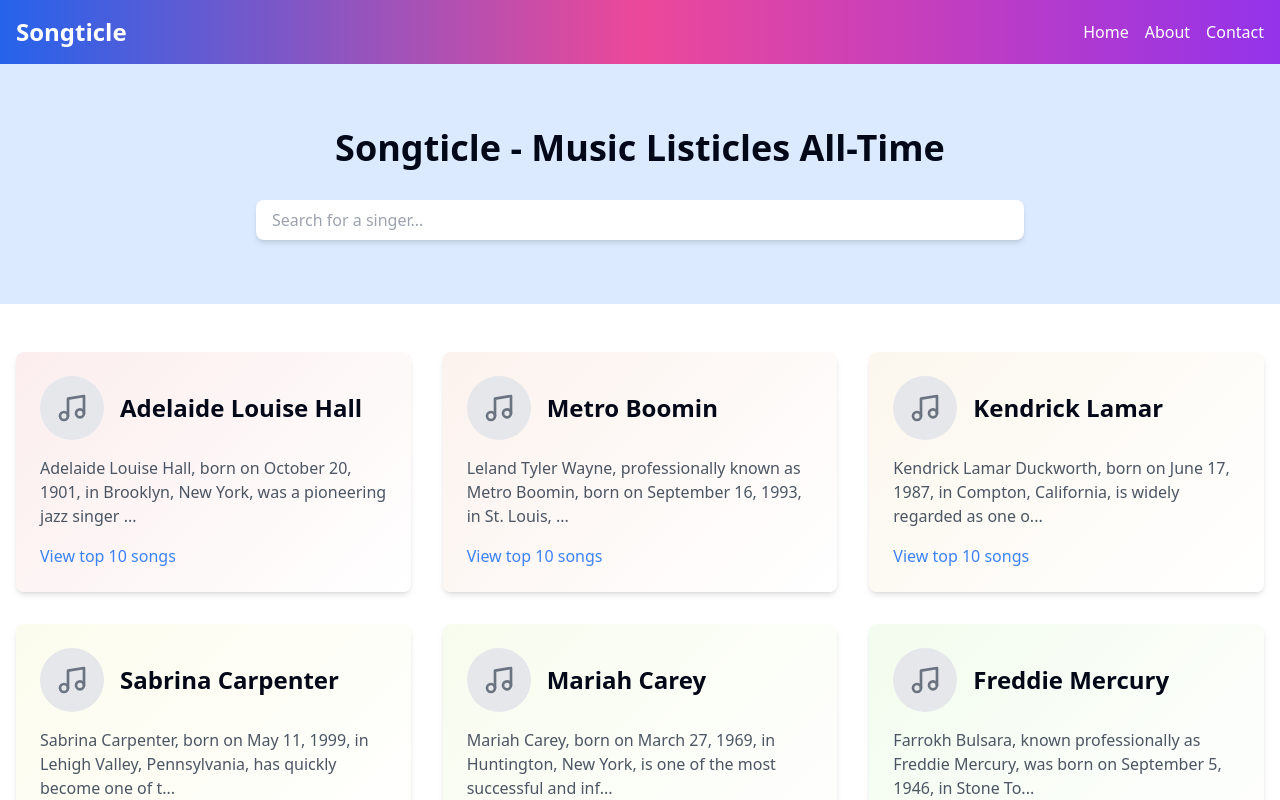
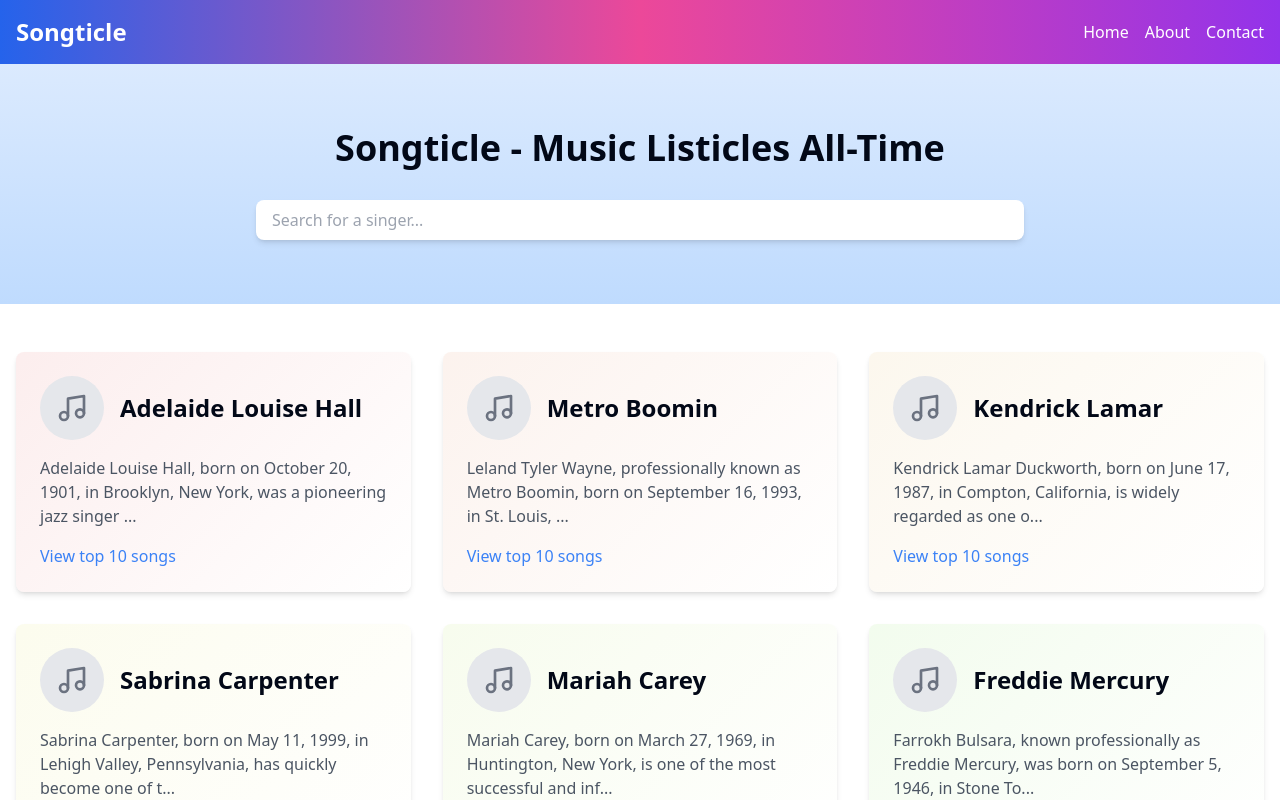
Before and after one commit to ilyasakkus/songticle, a React (Vite) app: page / in a window 1280 px wide. Shown: the top 800 px of the page. Built offline with nearby package versions, Linux system fonts and the light colour scheme.

Commit message:
Change header background color
Updated the header component to use a gradient ice blue color for the background.
[skip gpt_engineer]

```diff
--- a/src/pages/Index.jsx
+++ b/src/pages/Index.jsx
@@ -73,7 +73,7 @@ const Index = () => {
     <div className="min-h-screen flex flex-col">
       <Header />
       <main className="flex-grow">
-        <div className="bg-blue-100 py-16">
+        <div className="bg-gradient-to-b from-blue-100 to-blue-200 py-16">
           <div className="container mx-auto px-4">
             <h1 className="text-4xl font-bold mb-8 text-center">Songticle - Music Listicles All-Time</h1>
             <div className="max-w-3xl mx-auto">
```
